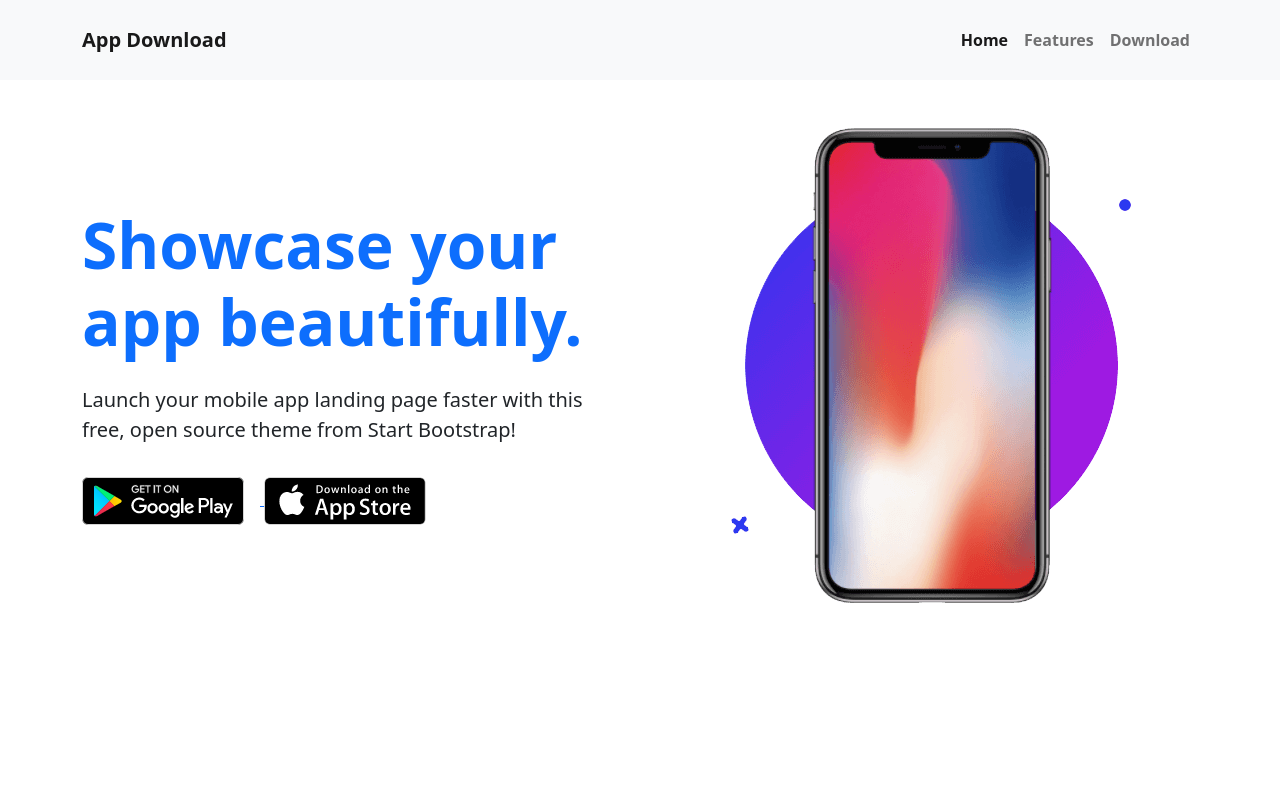
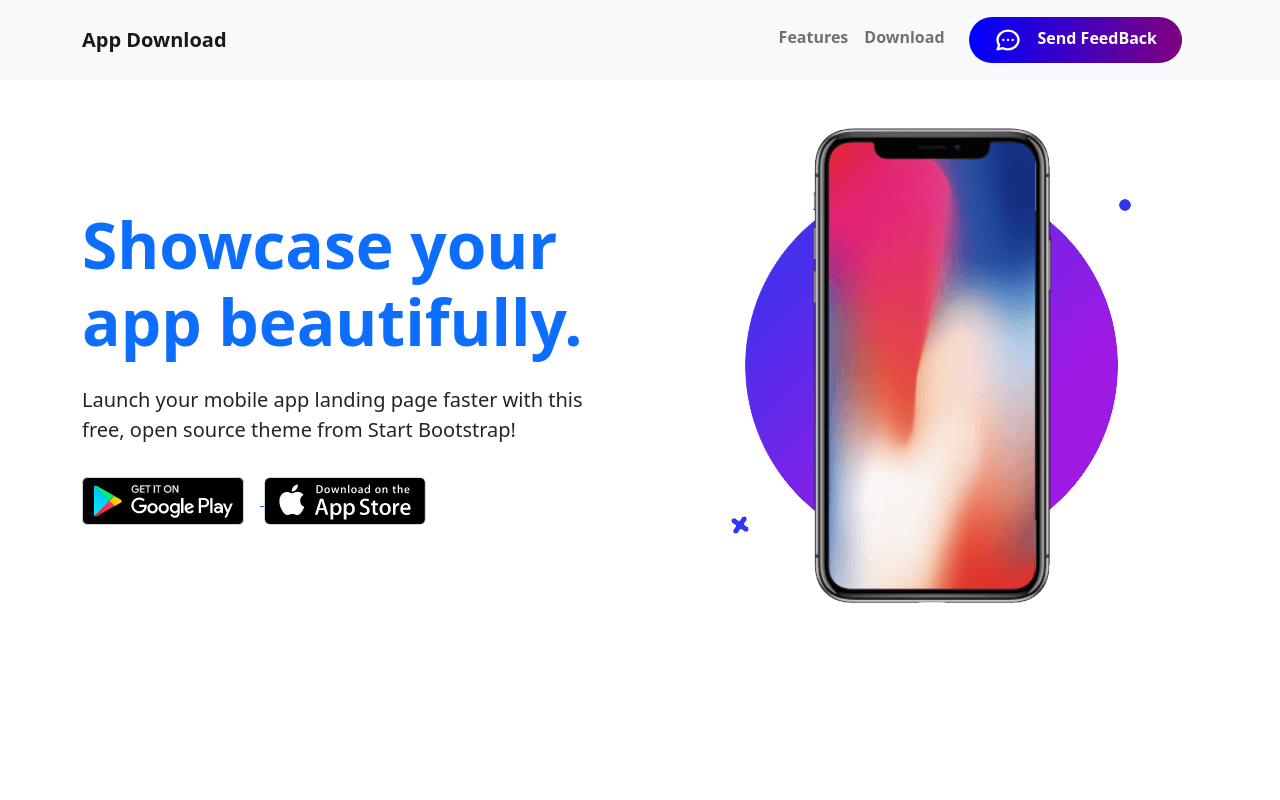
Before and after one commit to RiyaadHossain/App-Promotion, a plain HTML site: page index.html in a window 1280 px wide. Shown: the top 800 px of the page. Drawn offline with nearby package versions, Linux system fonts and the light colour scheme.

Commit message:
Commited

```diff
--- a/index.html
+++ b/index.html
@@ -32,13 +32,17 @@
                 <div class="collapse navbar-collapse" id="navbarNav">
                 <ul class="navbar-nav ms-auto">
                     <li class="nav-item">
-                    <a class="nav-link active fw-bold" aria-current="page" href="#">Home</a>
-                    </li>
-                    <li class="nav-item">
                     <a class="nav-link fw-bold" href="#">Features</a>
                     </li>
-                    <li class="nav-item">
+                    <li class="nav-item me-3">
                     <a class="nav-link fw-bold" href="#">Download</a>
+                    </li>
+                    <li class="nav-item me-3">
+                    <a class="nav-link fw-bold btn bg_gradient px-4 text-white rounded-pill" href="#">
+                        <svg xmlns="http://www.w3.org/2000/svg" width="28" class="me-3" fill="none" viewBox="0 0 24 24" stroke="currentColor">
+                            <path stroke-linecap="round" stroke-linejoin="round" stroke-width="2" d="M8 12h.01M12 12h.01M16 12h.01M21 12c0 4.418-4.03 8-9 8a9.863 9.863 0 01-4.255-.949L3 20l1.395-3.72C3.512 15.042 3 13.574 3 12c0-4.418 4.03-8 9-8s9 3.582 9 8z" />
+                        </svg>Send FeedBack
+                    </a>
                     </li>
                 </ul>
                 </div>
@@ -68,7 +72,7 @@
                         </div>
                     </div>
                     <div class="col-md-6">
-                        <div class="d-flex align-items-center justify-content-center">
+                        <div class="d-flex align-items-center justify-content-center mt-md-0 mt-4">
                             <img src="./Image/banner.png" class="img-fluid" alt="">
                         </div>
                     </div>
```
